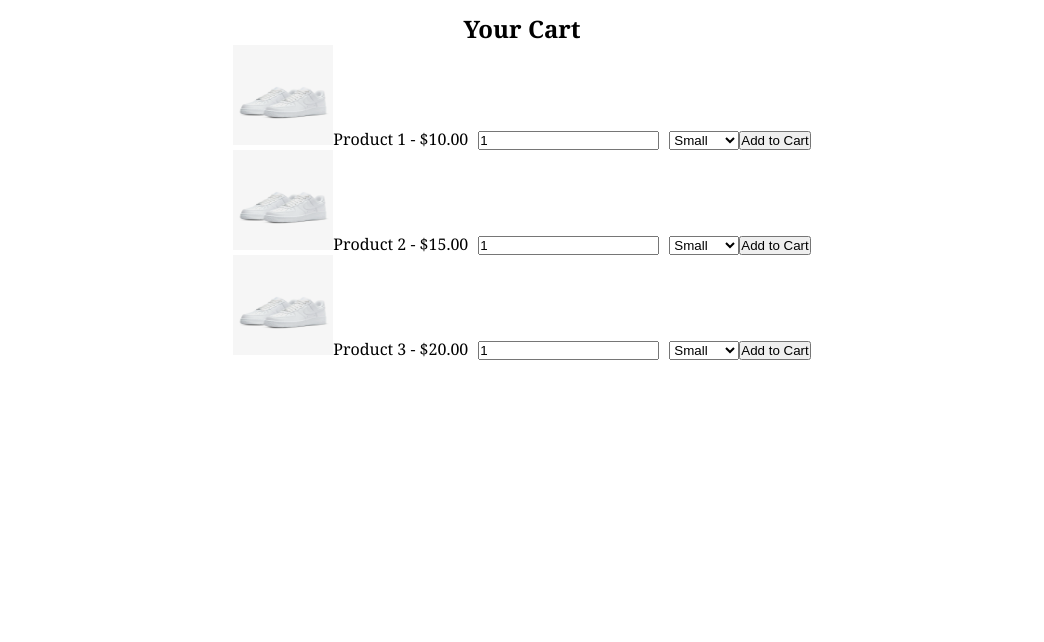
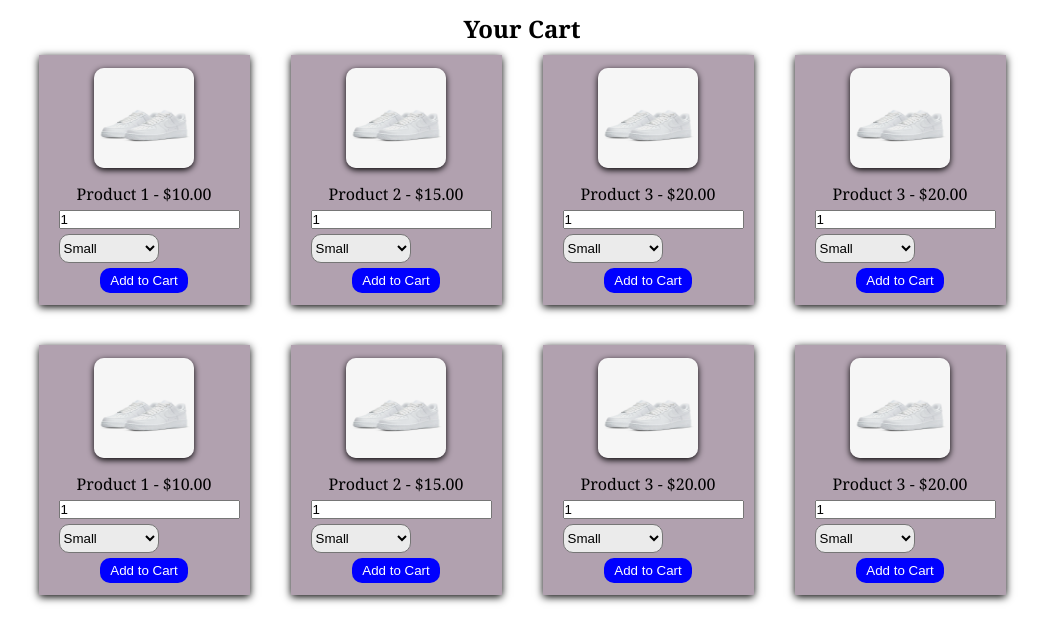
Before and after one commit to jjservice/Shop-Test, a website: page public/index.html in a window 1280 px wide. Shown: the part 60-702 px from the top of the page, without its empty margins (118-1162 px from the left). Drawn offline with Linux system fonts and the light colour scheme; a script that the page names is missing.

Commit message:
;sjhdpfih

```diff
--- a/public/script.js
+++ b/public/script.js
@@ -3,6 +3,11 @@ const products = [
   { id: 1, name: "Product 1", price: 1000, image: "./items/NikeAirForce1'07-mainPic.png" }, // Price in cents, $10.00
   { id: 2, name: "Product 2", price: 1500, image: "./items/NikeAirForce1'07-mainPic.png" }, // Price in cents, $15.00
   { id: 3, name: "Product 3", price: 2000, image: "./items/NikeAirForce1'07-mainPic.png" }, // Price in cents, $20.00
+  { id: 3, name: "Product 3", price: 2000, image: "./items/NikeAirForce1'07-mainPic.png" },
+  { id: 1, name: "Product 1", price: 1000, image: "./items/NikeAirForce1'07-mainPic.png" }, // Price in cents, $10.00
+  { id: 2, name: "Product 2", price: 1500, image: "./items/NikeAirForce1'07-mainPic.png" }, // Price in cents, $15.00
+  { id: 3, name: "Product 3", price: 2000, image: "./items/NikeAirForce1'07-mainPic.png" }, // Price in cents, $20.00
+  { id: 3, name: "Product 3", price: 2000, image: "./items/NikeAirForce1'07-mainPic.png" } // Price in cents, $20.00
 ];
 
 // Initialize an empty cart (from localStorage if available)
--- a/public/style.css
+++ b/public/style.css
@@ -42,8 +42,62 @@ h1 {
     background-color: rgb(61, 233, 61);
     text-shadow: 2px 2px 4px black;
 }
+#product-list{
+    margin: 0% auto;
+    width: 80%;
+    display: grid;
+    grid-template-columns: repeat(auto-fit, minmax(200px, 1fr));
+    gap: 20px;
+    padding: 10px;
+    justify-items: center;
+    align-items: center;
+    text-align: center;
+    box-sizing: border-box;
+    margin-bottom: 20px;
+}
 #product-list li{
+    margin: 0% auto;
     list-style-type: none;
+    display: grid;
+    justify-content: center;
+    align-items: center;
+    position: relative;
+    text-align: center;
+    padding: 10px;
+    background-color: rgba(49, 7, 44, 0.377);
+    box-shadow: 0px 2px 8px black;
+    margin-bottom: 20px;
+    height: 250px;
+}
+#product-list img{
+    margin: 0% auto;
+    width: 100px;
+    height: 100px;
+    margin-bottom: 10px;
+    border-radius: 10px;
+    box-shadow: 0px 2px 6px black;
+}
+#product-list button{
+    margin: 0% auto;
+    border: none;
+    padding: 5px 10px;
+    border-radius: 10px;
+    background-color: blue;
+    color: white;
+    cursor: pointer;
+}
+#product-list button:hover{
+    transform: scale(1.10);
+    transition: 1s;
+}
+#product-list select{
+    width: 100px;
+    padding: 5px 0px;
+    border-radius: 10px;
+    background-color: rgb(235, 235, 235);
+    color: black;
+    cursor: pointer;
+
 }
 
 
```
